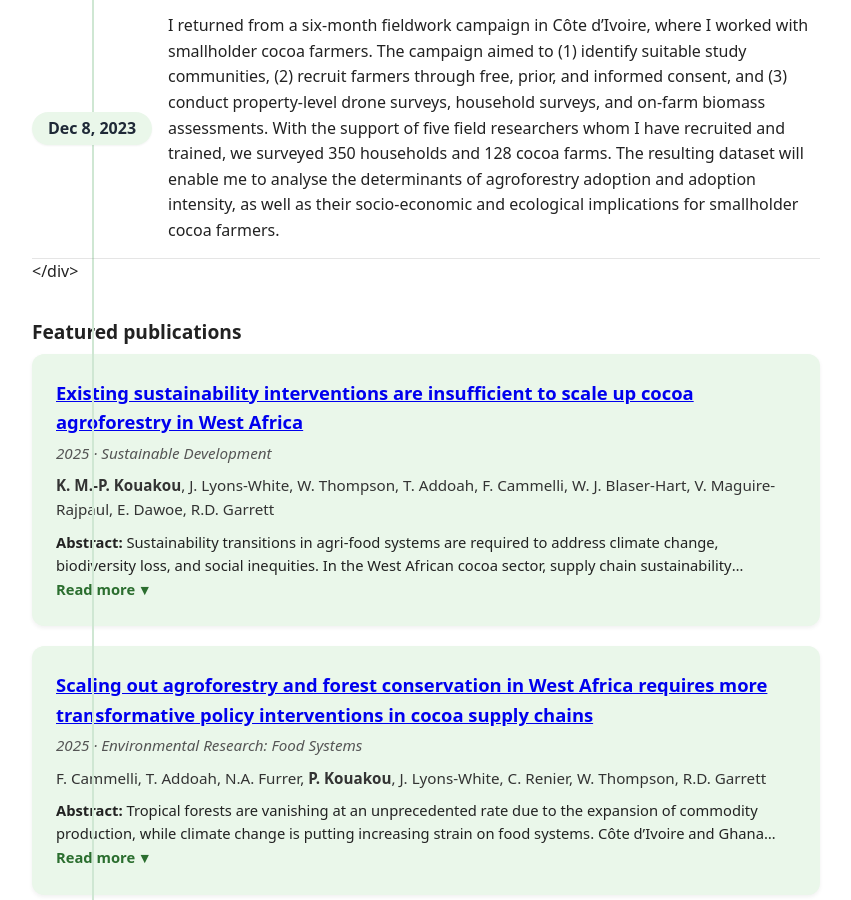
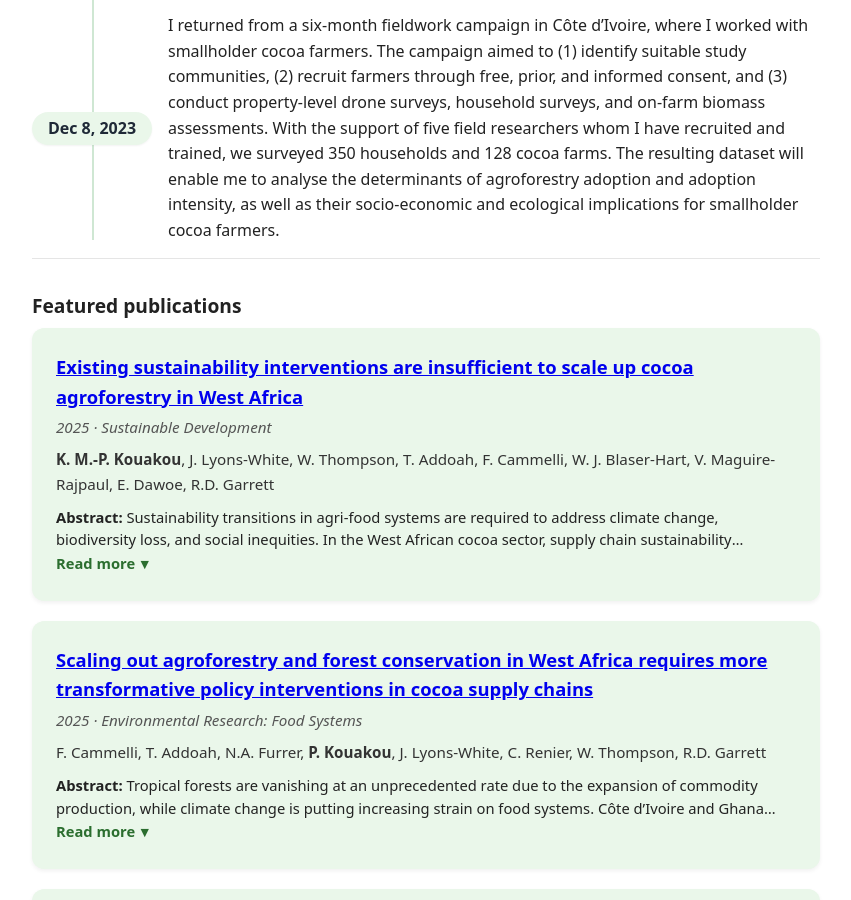
Before and after one commit to priscakmkouakou/priscakmkouakou.github.io, a Jekyll site: the page built from index.md, in a window 1280 px wide and 900 px high, scrolled down 1106 px. Shown: the whole window, without its empty margins (214-1065 px from the left). Built offline with Jekyll 4.4.1, drawn with Linux system fonts in a browser that asks for light colours.

Commit message:
Update index.md

```diff
--- a/index.md
+++ b/index.md
@@ -133,8 +133,6 @@ layout: default
       I applied for the Junior Research Fellowship at Trinity College, Cambridge and was unsuccessful!
     </div>
   </li>
-
-<ul class="news-list">
 
   <li class="news-item">
     <time class="news-date">Sep 15, 2025</time>
```
